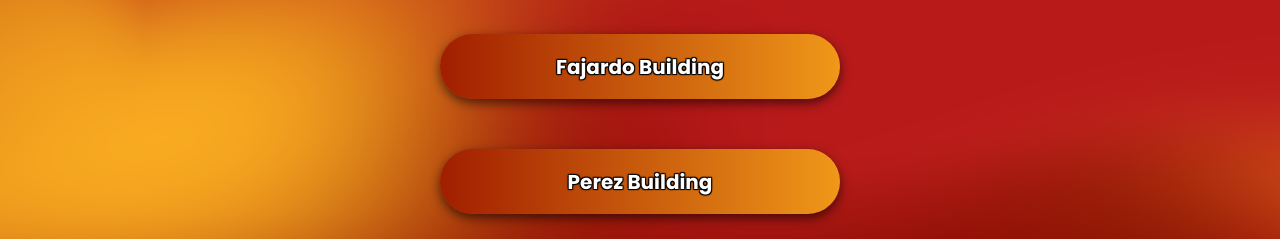
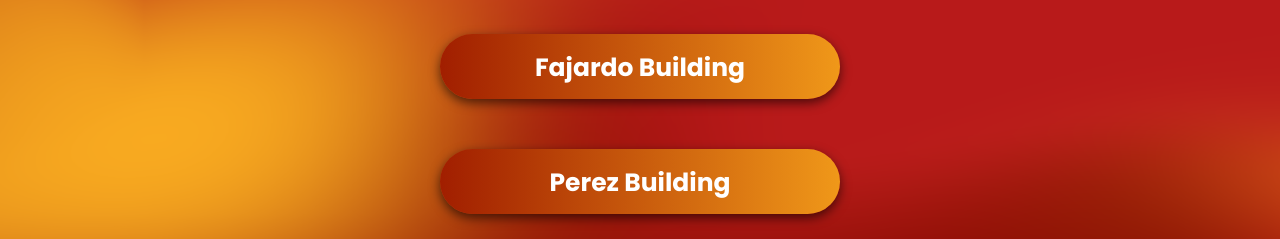
Before and after one commit to atomicnumber2422-code/Directory_school, a plain HTML site: page index.html in a window 1280 px wide. Shown: the part 561-800 px from the top of the page. Drawn offline with Linux system fonts and the light colour scheme.

Commit message:
Update style.css

```diff
--- a/style.css
+++ b/style.css
@@ -79,16 +79,11 @@ body::before {
 	border: none;
 	border-radius: 50px;
 	font-weight: 700;
-	font-size: 20px;
+	font-size: 25px;
 	cursor: pointer;
 	box-shadow: 0px 4px 11px rgba(0,0,0,0.6);
 	transition: transform 0.2s, box-shadow 0.2s;
 	justify-content: center;
-	text-shadow:
-		-1px -1px 1px black,
-		1px -1px 1px black,
-		-1px 1px 1px black,
-		1px 1px 1px black;
 }
 
 .nav-btn:hover {
```
